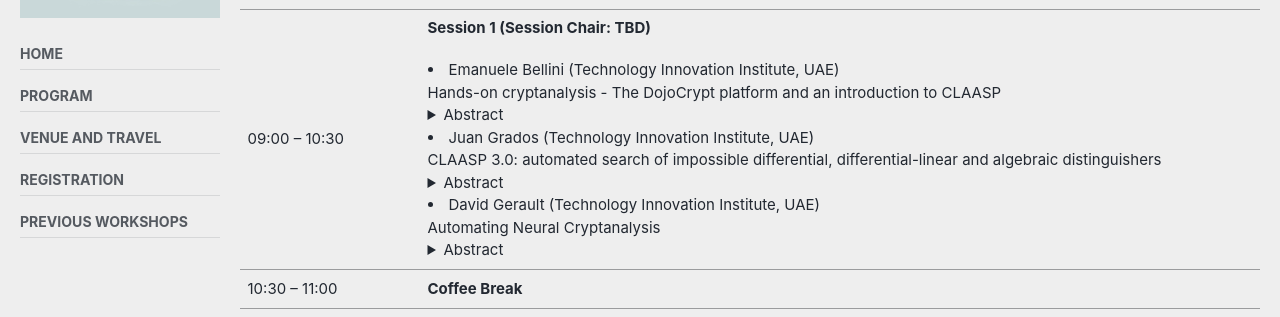
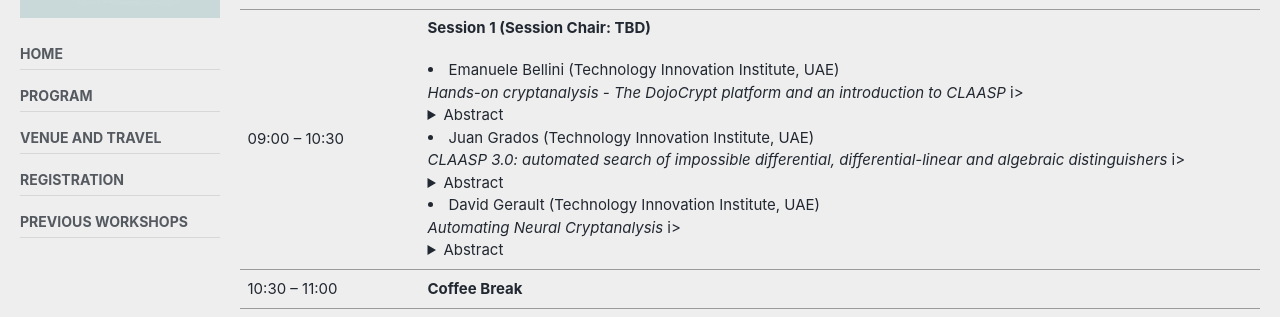
Before and after one commit to cryptanalysisbench/SATbench, a Jekyll site: the page built from program.md, in a window 1280 px wide and 900 px high. Shown: the part 274-591 px from the top of the window. Built offline with Jekyll 4.4.1, drawn with Linux system fonts in a browser that asks for light colours; cached includes are drawn as plain includes; nearby versions of some CDN libraries; our own code applies the rules of GitHub Pages for plain Markdown files.

```diff
--- a/program.md
+++ b/program.md
@@ -23,7 +23,7 @@ sidebar:
         <td><p><b>Session 1 (Session Chair: TBD)</b></p>
           <il>
           <li> Emanuele Bellini (Technology Innovation Institute, UAE)  <br />
-            Hands-on cryptanalysis - The DojoCrypt platform and an introduction to CLAASP
+            <i> Hands-on cryptanalysis - The DojoCrypt platform and an introduction to CLAASP </i>i>
             <details>
     <summary> Abstract </summary>
     In this tutorial, we introduce DojoCrypt, an experimental cloud-based platform designed to streamline cryptography and cryptanalysis research and development. Offering a pre-configured environment with powerful tools—including cryptanalysis frameworks (e.g. CLAASP, TAGADA, CASCADA, CryptoSMT), hacking utilities (e.g. John-the-Reaper, Hashcat), mathematical libraries (e.g. SageMath), and AI-powered solutions—DojoCrypt eliminates the complexity of software setup and resource management.
@@ -31,14 +31,14 @@ To showcase DojoCrypt’s capabilities for both teaching and research, we demons
             </details>
             </li>
           <li>Juan Grados (Technology Innovation Institute, UAE)    <br />
-            CLAASP 3.0: automated search of impossible differential, differential-linear and algebraic distinguishers
+            <i> CLAASP 3.0: automated search of impossible differential, differential-linear and algebraic distinguishers </i>i>
             <details>
     <summary> Abstract </summary>
     The search for algebraic, impossible differential, and differential-linear distinguishers is a key topic in symmetric cryptanalysis. Existing automated tools are often highly specialized or lack support for one of these types of distinguishers. In this talk, we will demonstrate through practical examples how the latest version of CLAASP can automatically search for impossible differential and differential-linear distinguishers using state-of-the-art techniques. Specifically, we will showcase methods that use truncated deterministic differentials to find these kind of distinguishers. Additionally, we will show how CLAASP can automatically search for algebraic distinguishers through the use of techniques based on the three-subset division property.
             </details>
             </li>
           <li> David Gerault (Technology Innovation Institute, UAE)    <br />
-            Automating Neural Cryptanalysis
+            <i> Automating Neural Cryptanalysis  </i>i>
             <details>
     <summary> Abstract </summary>
     At CRYPTO 2019, Aron Gohr proposed neural networks as a tool for the cryptanalysis of block ciphers. His neural distinguishers are trained to learn to recognize the distribution induced by the encryption of plaintext pairs with a given XOR difference from that of random pairs. In his seminal work, these distinguishers were used to build state-of-the-art, practical key recoveries on round-reduced SPECK32.
```
